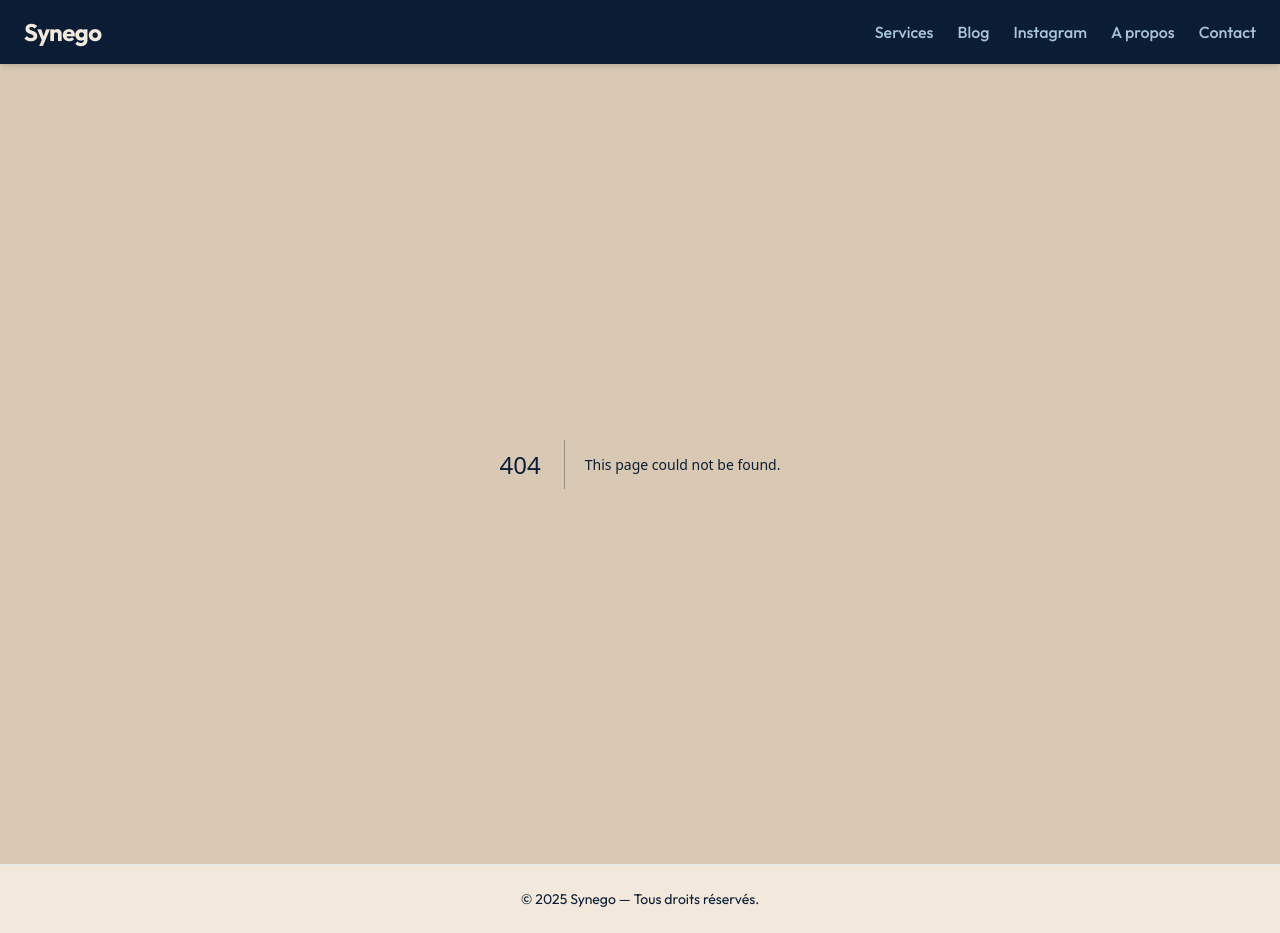
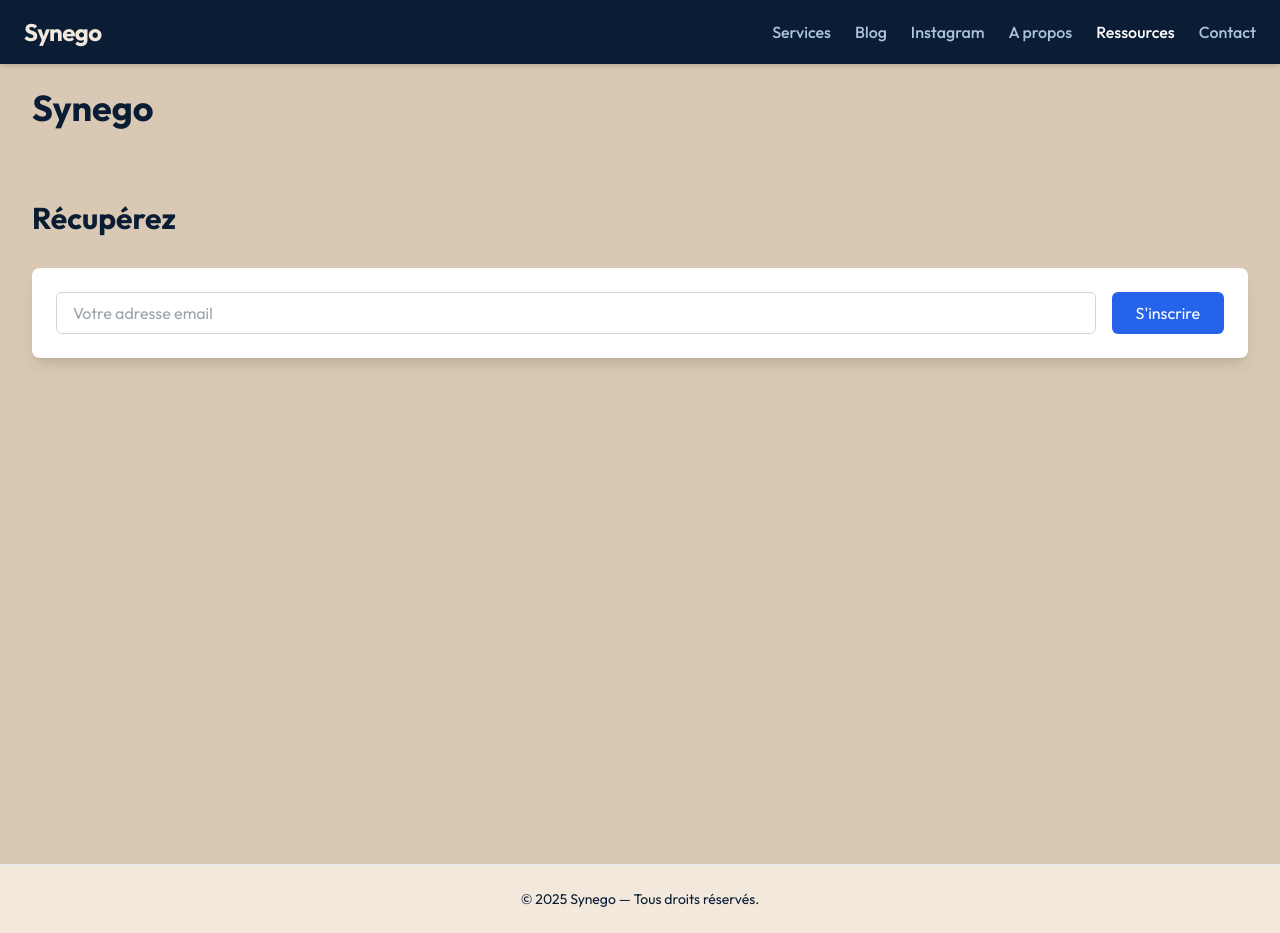
Before and after one commit to Maximegii/IsihessConsulting, a Next.js app: page /ressources in a window 1280 px wide. Before the commit this address had no page. Built offline with nearby package versions, Linux system fonts and the light colour scheme.

Commit message:
form ok avec ajout de l email dans un json

```diff
--- /dev/null
+++ b/app/api/ressources/route.ts
@@ -0,0 +1,18 @@
+import { NextRequest, NextResponse } from "next/server";
+import { promises as fs } from "fs";
+import path from "path";
+
+const DATA_PATH = path.join(process.cwd(), "data", "emails", "emails.json");
+
+export async function POST(req: NextRequest) {
+  try {
+    const newEmail = await req.json();
+    const data = await fs.readFile(DATA_PATH, "utf-8");
+    const emails = JSON.parse(data);
+    emails.unshift(newEmail);
+    await fs.writeFile(DATA_PATH, JSON.stringify(emails, null, 2), "utf-8");
+    return NextResponse.json({ success: true });
+  } catch (err) {
+    return NextResponse.json({ success: false, error: String(err) }, { status: 500 });
+  }
+}
--- /dev/null
+++ b/app/ressources/page.tsx
@@ -0,0 +1,37 @@
+export const metadata = {
+    title: "Ressources | Synego",
+    description: "Retrouvez nos actualités, inspirations et conseils sur Instagram pour le bien-être et le développement personnel.",
+    keywords: [
+        "Thérapies et Pratiques", "Thérapies alternatives", "Médecines douces", "Médecines complémentaires", "Acupuncture", "Ventouses", "Cupping thérapie", "Shiatsu", "Tuina", "Hypnothérapie", "Sophrologie", "EFT", "Dialogue intérieur", "Dialogue pédagogique", "Sciences de la Personnalité", "MBTI", "Ennéagramme", "Process Communication", "Archétypes", "Développement Personnel", "Coaching", "Thérapie", "Mindset", "Transformation", "Potentiel", "Confiance en soi", "Croissance personnelle", "Bien-être", "Bien-être global", "Approche holistique", "Synergie", "Harmonie", "Équilibre", "Adaptation", "Capacité d'adaptation", "Gestion d'apprentissage", "Stress", "Douleurs chroniques", "Blocages émotionnels", "Croyances limitantes", "Solitude émotionnelle", "Tensions musculaires", "Fatigue chronique", "Insomnies", "Anxiété", "Soulagement", "Relaxation", "Connaissance de soi", "Relations authentiques", "Gestion de la douleur", "Révélation du potentiel", "Synego", "Ultimate Melik"
+    ]
+};
+import EmailForm from '@/components/EmailForm';
+
+export default function Home() {
+    return (
+        <div className="min-h-screen bg-ivoire">
+            {/* Header */}
+            <header className="bg-bleu-profond text-ivoire py-6 px-8">
+                <h1 className="text-4xl font-montserrat font-bold">
+                    Synego
+                </h1>
+            </header>
+
+            {/* Main Content */}
+            <main className="max-w-7xl mx-auto px-4 sm:px-6 lg:px-8 py-12">
+                {/* Section Title */}
+                <div className="mb-8">
+                    <h2 className="text-3xl font-montserrat font-bold text-bleu-profond mb-4">
+                        Récupérez
+                    </h2>
+                </div>
+
+                {/* Instagram Feed */}
+                <section className="bg-white rounded-lg shadow-lg p-6">
+                    <EmailForm />
+                </section>
+            </main>
+
+        </div>
+    );
+}
--- /dev/null
+++ b/components/EmailForm.tsx
@@ -0,0 +1,55 @@
+'use client';
+
+import { useState } from 'react';
+
+export default function EmailForm() {
+    const [email, setEmail] = useState('');
+    const [status, setStatus] = useState<'idle' | 'loading' | 'success' | 'error'>('idle');
+
+    const handleSubmit = async (e: React.FormEvent) => {
+        e.preventDefault();
+        setStatus('loading');
+
+        try {
+            const response = await fetch('/api/ressources', {
+                method: 'POST',
+                headers: {
+                    'Content-Type': 'application/json',
+                },
+                body: JSON.stringify({ email }),
+            });
+
+            if (response.ok) {
+                console.log(response)
+                setStatus('success');
+                setEmail('');
+            } else {
+                setStatus('error');
+            }
+        } catch (error) {
+            setStatus('error');
+        }
+    };
+
+    return (
+        <form onSubmit={handleSubmit} className="flex flex-col sm:flex-row gap-4">
+            <input
+                type="email"
+                value={email}
+                onChange={(e) => setEmail(e.target.value)}
+                placeholder="Votre adresse email"
+                required
+                className="flex-grow px-4 py-2 border border-gray-300 rounded-md focus:outline-none focus:ring-2 focus:ring-blue-500"
+            />
+            <button
+                type="submit"
+                disabled={status === 'loading'}
+                className="px-6 py-2 bg-blue-600 text-white rounded-md hover:bg-blue-700 disabled:opacity-50"
+            >
+                {status === 'loading' ? 'Envoi...' : 'S\'inscrire'}
+            </button>
+            {status === 'success' && <p className="mt-2 text-green-600">Merci pour votre inscription !</p>}
+            {status === 'error' && <p className="mt-2 text-red-600">Une erreur est survenue. Veuillez réessayer.</p>}
+        </form>
+    );
+}
--- a/components/header.tsx
+++ b/components/header.tsx
@@ -64,6 +64,17 @@ export default function Header() {
           </li>
           <li>
             <Link
+              href="/ressources"
+              className={
+                (pathname.startsWith("/ressources") ? "text-white " : "") +
+                "hover:text-[var(--color-bg-light)] transition"
+              }
+            >
+              Ressources
+            </Link>
+          </li>
+          <li>
+            <Link
               href="/contact"
               className={
                 (pathname.startsWith("/contact") ? "text-white " : "") +
--- /dev/null
+++ b/data/emails/emails.json
@@ -0,0 +1,5 @@
+[
+  {
+    "email": "medhi.terrane@yahoo.com"
+  }
+]
```
